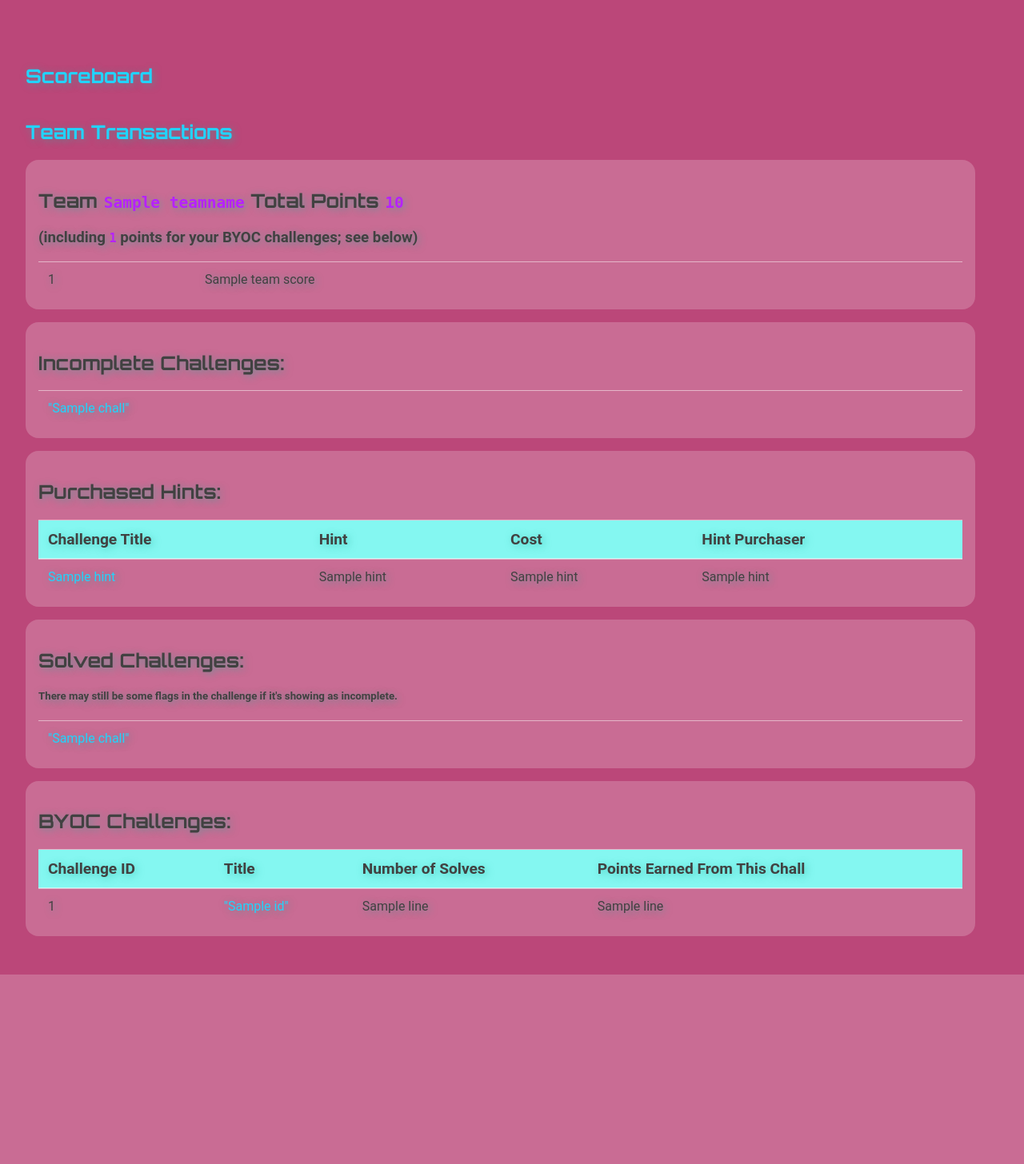
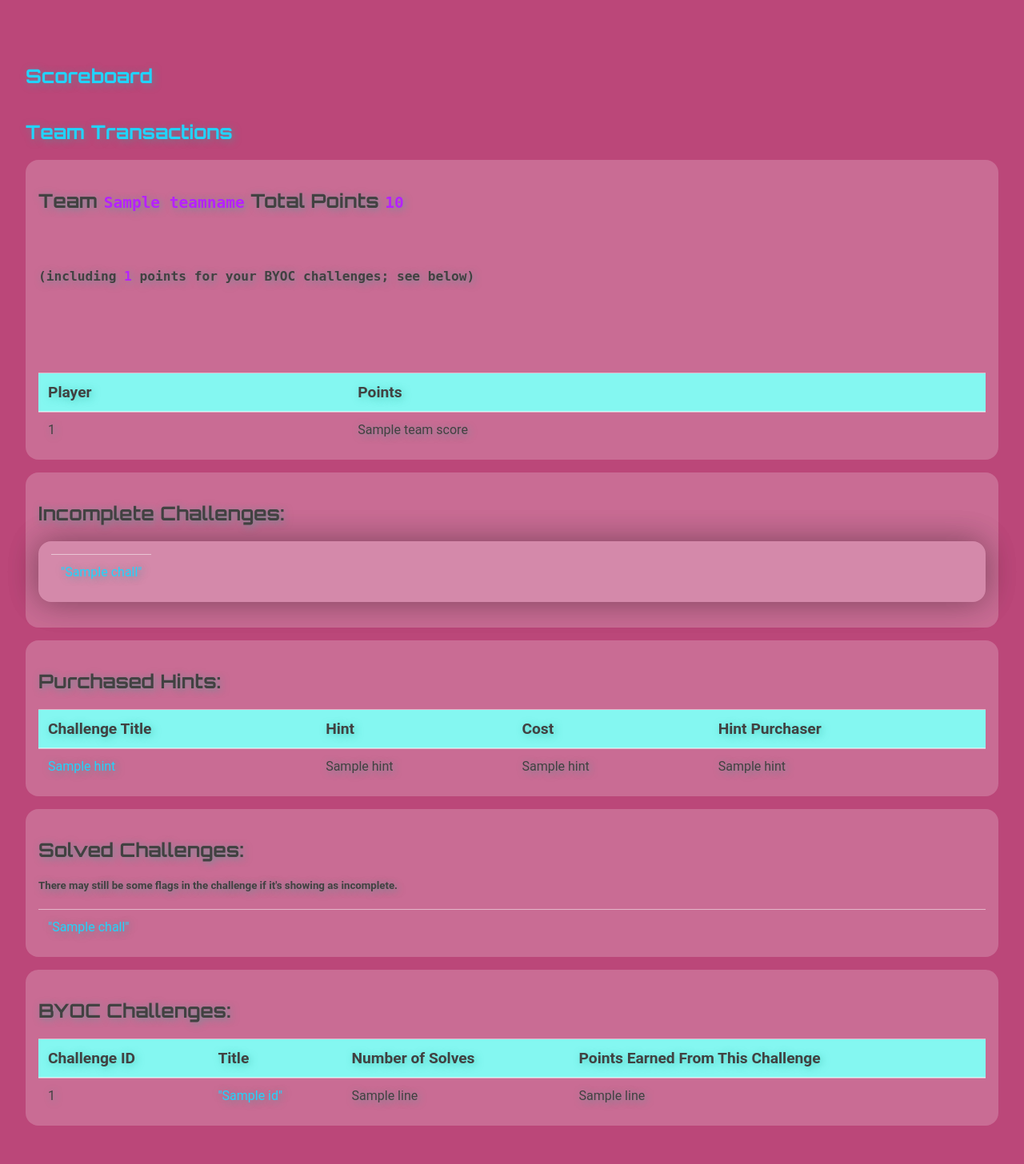
Before and after one commit to ShyftXero/byoctf_discord, a Flask app: template templates/scoreboard/hud.html in a window 1280 px wide. Shown: the part 310-1766 px from the top of the page at 80% size. Before the commit the page ends 1529 px from the top, so only its background shows below. Run offline with Flask 3, Linux system fonts and the light colour scheme; the template is opened without the code that fills it: most values are stand-ins (such as "Sample title", 1, 10 or a date in 2020); parts of the project's set-up code (start-up, migrations or seed data) failed here and were passed over; some libraries are stand-ins or nearby versions; some web fonts are replaced.

```diff
--- a/byoctf_discord.py
+++ b/byoctf_discord.py
@@ -542,7 +542,7 @@ async def byoc_stats(ctx):
         teammates = db.getTeammates(user)
 
     await ctx.send(
-        f"AuthorID:  <@{ctx.author.id}>\nUserName:   {user.name}\napi key:    {user.api_key}\nHUD Link: https://scoreboard.byoctf.com/hud/{user.api_key}\nTeamName: {user.team.name}\n"
+        f"AuthorID:  <@{ctx.author.id}>\nUserName:   {user.name}\napi key:    {user.api_key}\nHUD Link: https://scoreboard.byoctf.com/login/{user.api_key}\nTeamName: {user.team.name}\n"
     )
 
 
--- a/scoreboard.py
+++ b/scoreboard.py
@@ -1,7 +1,7 @@
 from rich import print
 import database as db
 from settings import SETTINGS
-from flask import Flask, request, render_template, make_response
+from flask import Flask, request, render_template, make_response, url_for, redirect
 from flask_limiter import Limiter
 from flask_limiter.util import get_remote_address
 from flask_cors import CORS
@@ -147,7 +147,7 @@ def grant_points():
     # did they present the correct one?
     admin_user = db.get_user_by_api_key(api_key)
     if admin_user == None:
-        return "invalid admin api key"
+        return "invalid admin api key", 403
 
     # seems legit...
     res = db.grant_points(user=target_user,admin_user=admin_user, amount=points, msg=message)
@@ -164,7 +164,7 @@ def grant_points():
 def get_user(uid):
     user:db.User = db.get_user_by_id(uid)
     if user == None:
-        return "invalid user id"
+        return "invalid user id", 403
     ret = {
         "username": user.name,
         'teammates': [ tm.name for tm in db.getTeammates(user)],
@@ -172,19 +172,30 @@ def get_user(uid):
     }
     return ret
 
+@app.get('/login', defaults={'api_key':None})
+@app.get('/login/', defaults={'api_key':None})
+@app.get('/login/<api_key>', defaults={'api_key':None})
+def login(api_key):
+    user = db.get_user_by_api_key(api_key)
+    if user == None:
+        return "invalid api key", 403
+    resp = make_response(redirect(url_for('hud')))
+    resp.set_cookie('api_key', api_key)
+    return resp
 
-@app.get('/hud/', defaults={'api_key':None})
-@app.get('/hud/<api_key>')
+@app.get('/hud')
+@app.get('/hud/')
 @limiter.limit("5/second", override_defaults=False)
 @db.db_session
-def hud(api_key):
+def hud():
+    api_key = request.cookies.get('api_key')
     if api_key == None:
-        api_key = request.cookies.get('api_key')
+        return "api key not present"
 
 
     user = db.get_user_by_api_key(api_key)
     if user == None:
-        return "invalid api key"
+        return "invalid api key", 403
     teamname=user.team.name
 
     solved_challs:list[db.Challenge] = sorted(db.get_completed_challenges(user), key=lambda c: c.title)
@@ -202,7 +213,8 @@ def hud(api_key):
     team_byoc_stats = db.get_team_byoc_stats(user)
 
     resp = make_response(render_template('scoreboard/hud.html', teamname=teamname, team_scores=scores, total=total,  total_byoc_rewards=total_byoc_rewards, solved_challs=solved_challs, unsolved_challs=unsolved_challs, purchased_hints=purchased_hints, api_key=api_key, team_byoc_stats=team_byoc_stats))
-    resp.set_cookie('api_key', api_key)
+
+
     return resp
 
 
@@ -212,11 +224,11 @@ def hud(api_key):
 def transactions():
     api_key = request.cookies.get('api_key')
     if api_key == None:
-        return "api_key not set; visit HUD first..."
+        return "api_key not set; login first", 400
 
     user = db.get_user_by_api_key(api_key)
     if user == None:
-        return "invalid api key; visit HUD first."
+        return "invalid api key; login first.", 403
 
     teamname = user.team.name
     transactions = sorted(db.get_team_transactions(user), key=lambda t: t.time, reverse=True)
@@ -231,7 +243,7 @@ def transactions():
 def chall(chall_uuid):
     chall = db.Challenge.get(uuid=chall_uuid)
     if chall == None:
-        return "invalid challenge uuid"
+        return "invalid challenge uuid", 404
 
     api_key = request.cookies.get('api_key')
     if api_key == None:
@@ -239,7 +251,7 @@ def chall(chall_uuid):
     # user = db.get_user_by_api_key(api_key)
     user = db.User.get(api_key=api_key)
     if user == None:
-        return "invalid api key"
+        return "invalid api key", 403
 
     purchased_hints = db.get_team_purchased_hints(user, chall_id=chall.id)
     chall_value= db.challValue(chall)
--- a/static/style.css
+++ b/static/style.css
@@ -116,13 +116,24 @@ body::after {
     opacity: .40;
 }
 
+.chall {
+    height: fit-content;
+    display: flex;
+    flex-direction: row;
+    padding: 1rem 1rem 2rem;
+    background: #f8f3e8;
+    box-shadow: 0 0 40px rgba(0, 0, 0, 0.2), 0 0 40px rgba(0, 0, 0, 0.2);
+    border-radius: 3px;
+}
 .card {
+
+
     background-color: rgba(255, 255, 255, 0.2);
     padding: 1rem;
     padding-right: 1rem;
     border-radius: 1rem;
     margin-bottom: 1rem;
-    width: 95%;
+    width: auto;
 }
 
 
@@ -153,7 +164,7 @@ table.sortable thead {
     cursor: default;
 }
 table.sortable th:not(.sorttable_sorted):not(.sorttable_sorted_reverse):not(.sorttable_nosort)::after {
-    content: " \25B4\25BE"
+    content: "\25B4\25BE"
 }
 
 
--- a/templates/creator/creator.html
+++ b/templates/creator/creator.html
@@ -66,8 +66,8 @@
                 </p>
                 <!-- dependencies -->
                 <p>
-                    <h5>Challenge Dependencies</h5>
-                    <small id="depends_on_help" class="form-text text-muted">Comma separated list of UUIDs for any challenges which must be solved before this challenge is solvable. Leave blank if there are no dependencies</small>
+                    <h5>Challenge Prerequisites</h5>
+                    <small id="depends_on_help" class="form-text text-muted">Comma separated list of UUIDs for any challenges which must be solved before this challenge is solvable. Leave blank if there are no pre-reqs</small>
                     <input type="text" class="form-control" name="depends_on" id="depends_on" placeholder="Depends on">
 
                 </p>
--- a/templates/scoreboard/hud.html
+++ b/templates/scoreboard/hud.html
@@ -14,14 +14,27 @@
 
 </head>
 <body>
-        <div class='container' hx-get="/hud/{{api_key}}" hx-trigger="every 2m" hx-swap="outerHTML">
+        <div class='container' hx-get="/hud/" hx-trigger="every 2m" hx-swap="outerHTML">
                 <h1>SOTB PLAYER HUD</h1> <h2><a href="/">Scoreboard</a></h2><h2 id="transactions_link"><a href="/hud/transactions">Team Transactions</a></h2>
                 <div class="team_info card card-body">
-					<h2>Team <code>{{teamname}}</code> Total Points <code>{{total}}</code> <h3>(including <code>{{total_byoc_rewards}}</code> points for your BYOC challenges; see below)</h3></h2>
-					<table class="table">
+					<h2>
+						Team <code>{{teamname}}</code>
+						Total Points <code>{{total}}</code>
+						<pre>
+							<h5>(including <code>{{total_byoc_rewards}}</code> points for your BYOC challenges; see below)
+							</h5>
+						</pre>
+					</h2>
+					<table class="table sortable">
+						<thead>
+							<td>Player</td>
+							<td>Points</td>
+						</thead>
+						<tbody>
 							{% for tm in team_scores %}
-									<tr><td>{{tm[0]}}</td><td>{{tm[1]}}</td></tr>
+								<tr><td>{{tm[0]}}</td><td>{{tm[1]}}</td></tr>
 							{% endfor %}
+						</tbody>
 					</table>
 				</div>
                 <!-- <h1>User Challenges and Hints</h1> -->
@@ -29,7 +42,7 @@
 					<h2>Incomplete Challenges:</h2>
 					<table class="table">
 						{% for chall in unsolved_challs %}
-							<tr><td><a href="/chall/{{chall.uuid}}" class="href">"{{ chall.title }}" </a></td></tr>
+							<tr class="card chall"><td><a href="/chall/{{chall.uuid}}" class="href">"{{ chall.title }}" </a></td></tr>
 						{% endfor %}
 					</table>
 				</div>
@@ -68,7 +81,7 @@
 							<td>Challenge ID</td>
 							<td>Title</td>
 							<td>Number of Solves</td>
-							<td>Points Earned From This Chall</td>
+							<td>Points Earned From This Challenge</td>
 						</thead>
 						<tbody>
 							{% for line in team_byoc_stats %}
```
Also changed, not shown: locustfile.py (added, +39 -0 lines), static/challenge_builder.py (+39 -30 lines).
